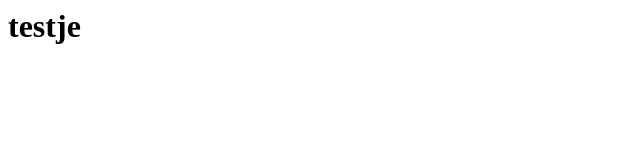
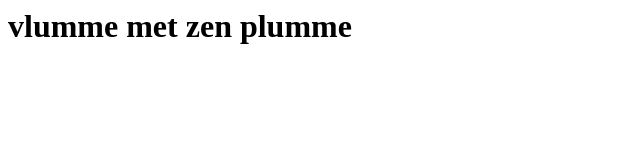
Before and after one commit to GoldenAddiction/iaandsport, a plain HTML site: page index.html in a window 1280 px wide. Shown: the whole page, without its empty margins (0-640 px from the left). Drawn offline with Linux system fonts and the light colour scheme.

Commit message:
first commit

```diff
--- a/index.html
+++ b/index.html
@@ -1 +1 @@
-<h1> testje</h1>
+<h1> vlumme met zen plumme</h1>
```
